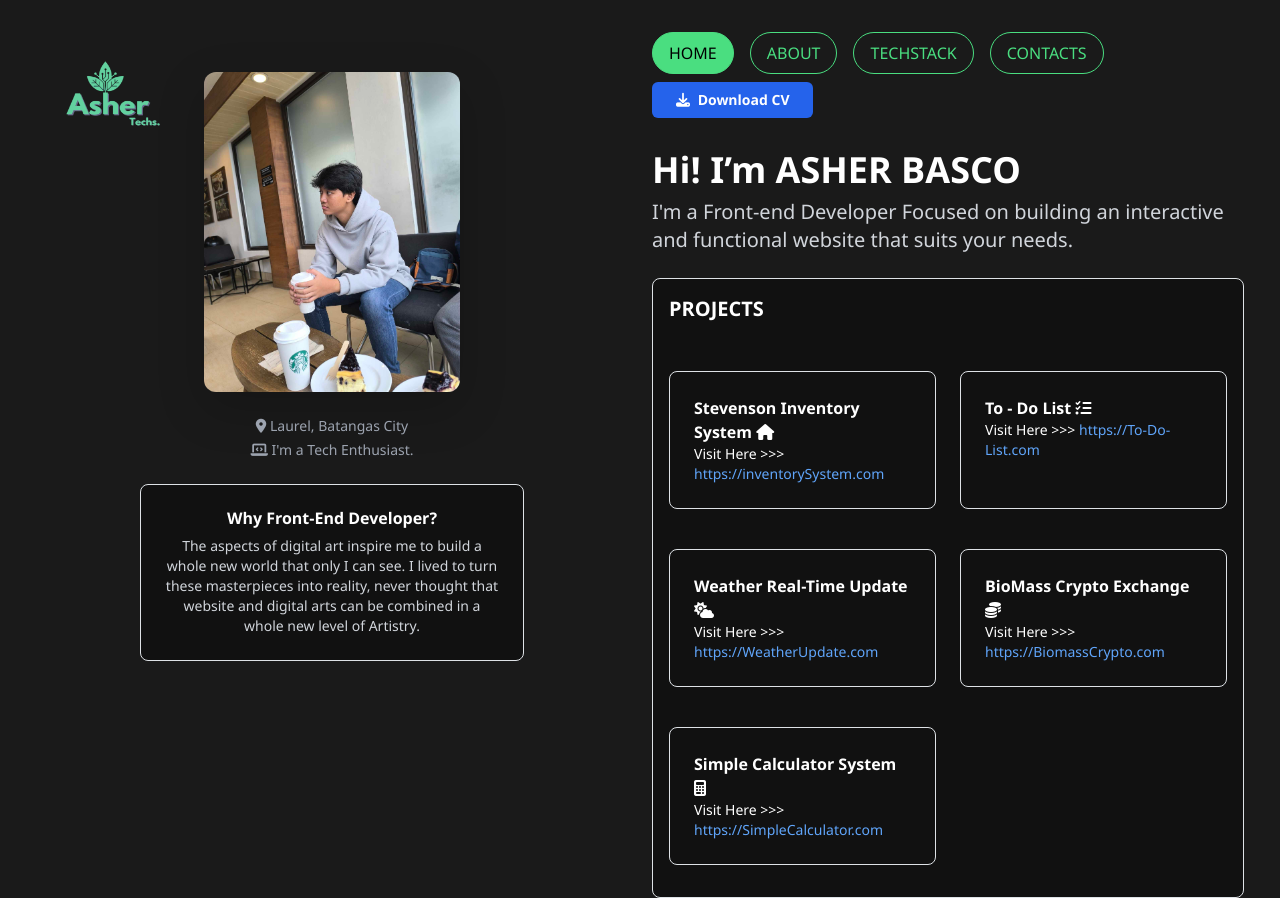
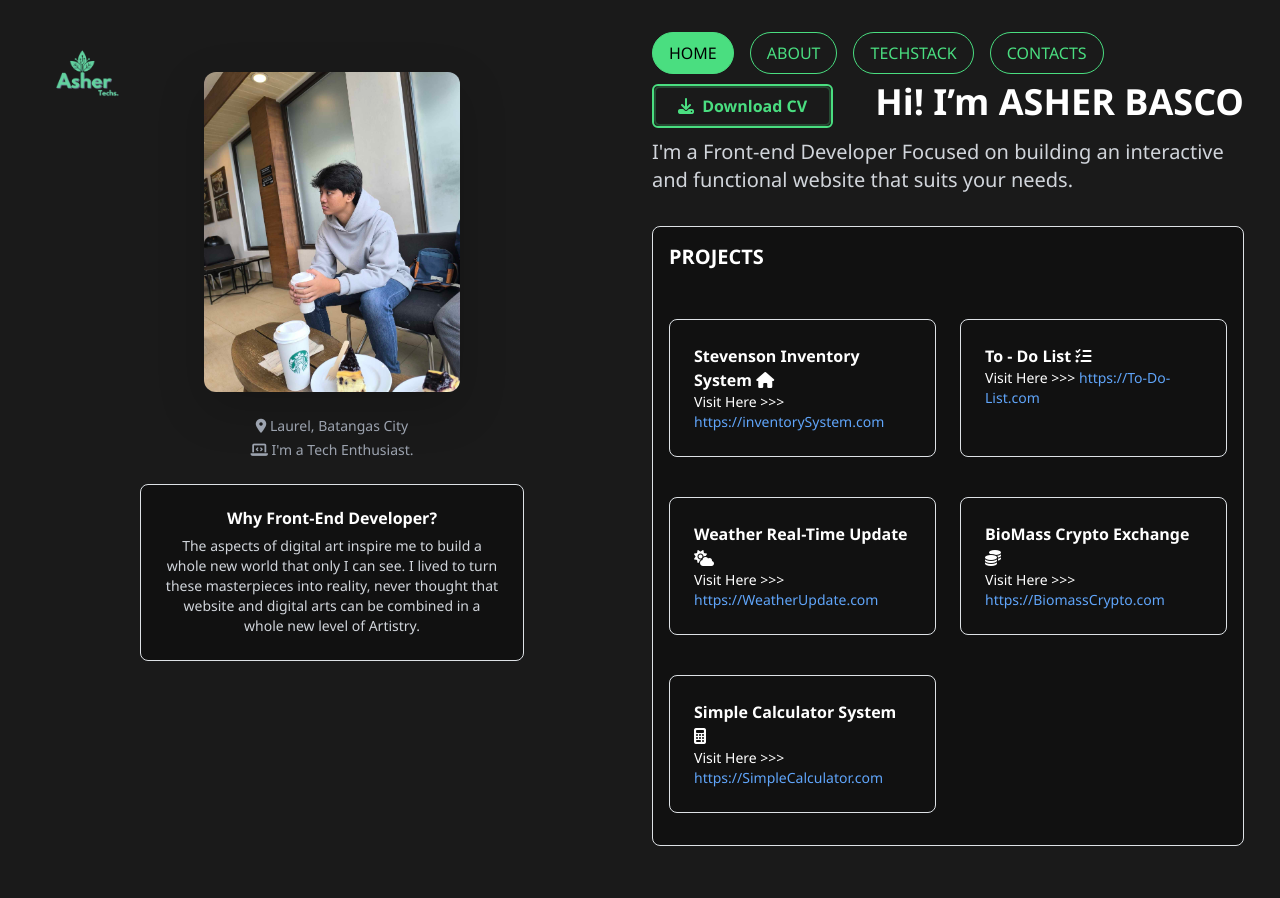
Before and after one commit to AsherDoesTechs/Portfolio, a plain HTML site: page index.html in a window 1280 px wide. Shown: the top 898 px of the page. Drawn offline with nearby package versions, Linux system fonts and the light colour scheme.

```diff
--- a/index.html
+++ b/index.html
@@ -29,9 +29,10 @@
  <img
   src="./img/Logo.png"
   alt="Logo"
-    class="absolute top-0 left-0 w-36 h-36 cursor-pointer py-0 pb-2"
+  class="absolute top-0 left-0 w-24 h-37 cursor-pointer z-50"
   onclick="location.reload()"
-  >
+/>
+
 
   <!-- Main Profile Image -->
   <img src="./img/Asher_Basco.jpg" alt="Asher Basco" class="rounded-xl w-64 h-80 object-cover mb-4 shadow-lg mt-12">
@@ -68,13 +69,13 @@
 
   <!-- Download CV Button -->
   <a
-    href="./files/Asher_Basco_CV.pdf"
+  href="./files/Asher_Basco_CV.pd"
   download
-    class="px-4 py-2 bg-blue-600 text-white font-semibold rounded-md hover:bg-blue-700 transition text-sm"
+  class="relative px-4 py-2 text-green-400 font-semibold rounded-md border-2 border-green-400 transition duration-300 ease-in-out hover:bg-green-500 hover:text-white group"
 >
+  <span class="absolute inset-0 rounded-md border-2 border-green-400 opacity-25 group-hover:opacity-0 transition duration-300 pointer-events-none"></span>
   <i class="fas fa-download mr-1"></i> Download CV
 </a>
-</nav>
 
 
 
```
Lines whose indentation alone changed are shown as unchanged.
